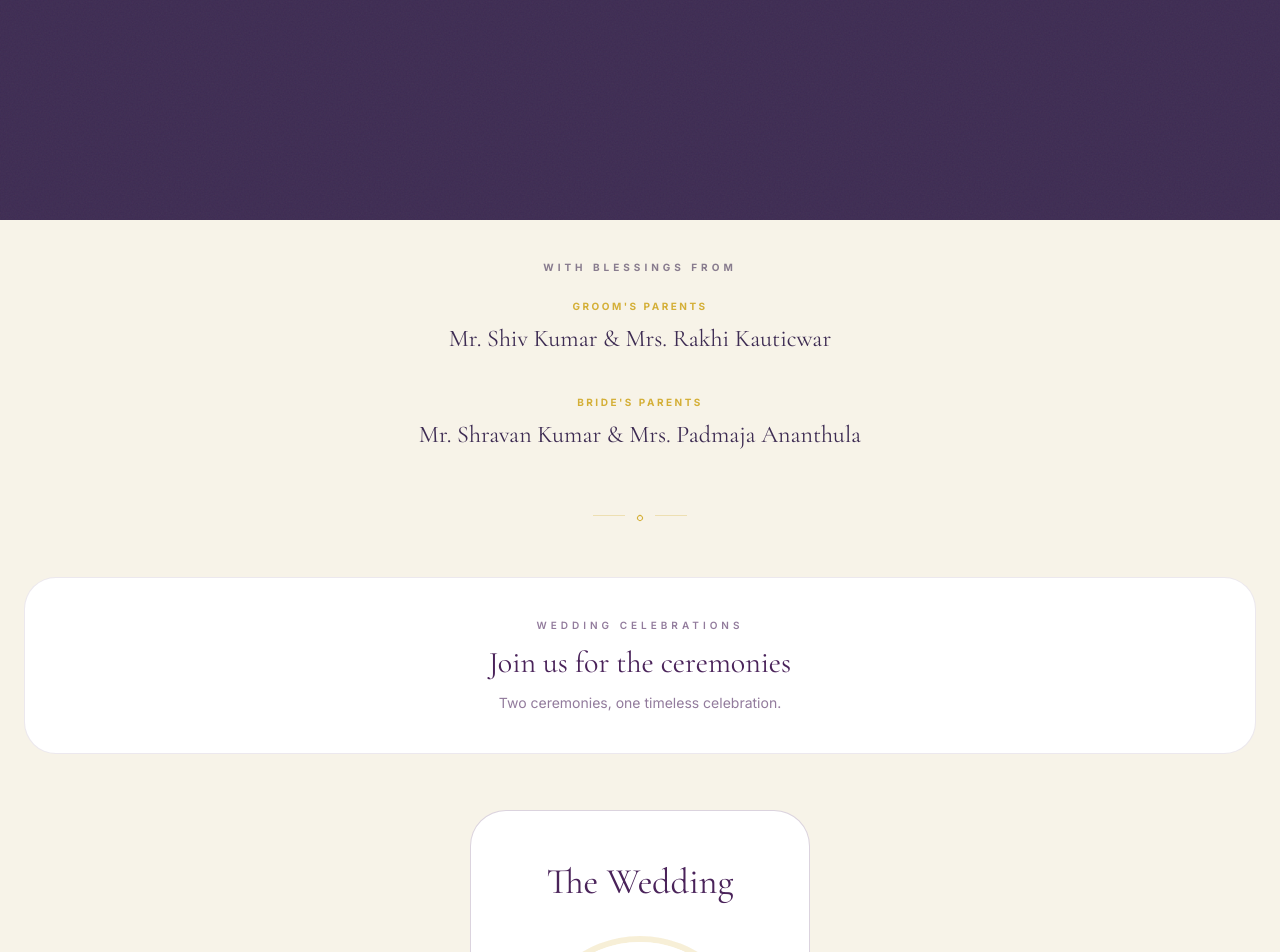
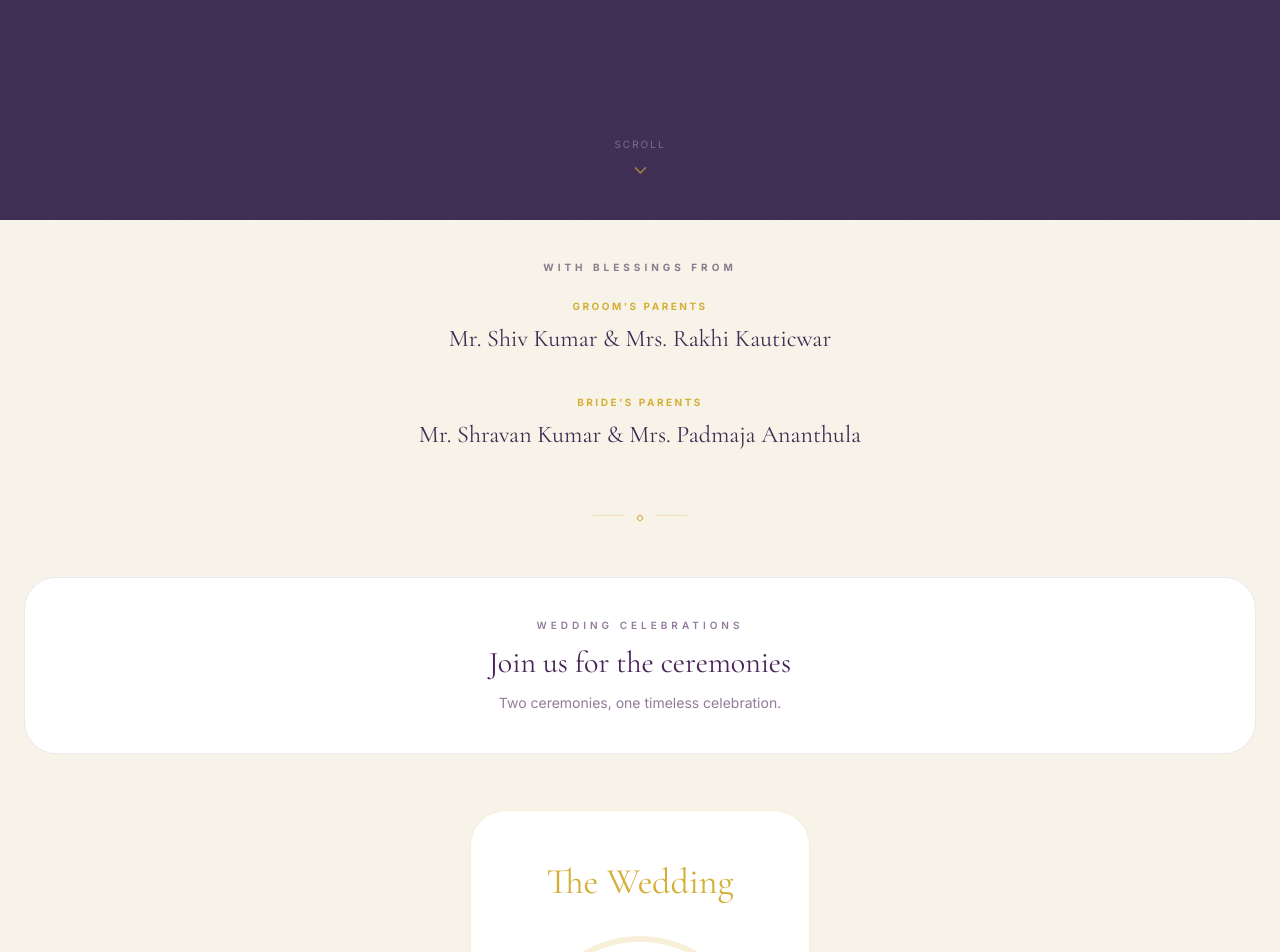
Before and after one commit to pruthvi2805/wedding-invite, a Next.js app: page / in a window 1280 px wide. Shown: the part 580-1532 px from the top of the page. Built offline with nearby package versions, Linux system fonts and the light colour scheme.

Commit message:
feat: align event headers and add scroll indicator

```diff
--- a/src/app/page.tsx
+++ b/src/app/page.tsx
@@ -100,7 +100,7 @@ export default function Home() {
                         venueName={events.wedding.venue}
                         address={events.wedding.address}
                         googleMapsUrl={events.wedding.googleMapsUrl}
-                        accentColor="purple"
+                        accentColor="marigold"
                         icon={
                             <Image
                                 src="/images/wedding-caricature.jpg"
--- a/src/components/Hero.tsx
+++ b/src/components/Hero.tsx
@@ -48,10 +48,17 @@ export const Hero = ({
     }, [startDelay]);
 
     useEffect(() => {
-        if (!startHero) return;
-        const hintTimer = setTimeout(() => setShowScrollHint(false), 5000);
-        return () => clearTimeout(hintTimer);
-    }, [startHero]);
+        const handleScroll = () => {
+            if (window.scrollY > 50) {
+                setShowScrollHint(false);
+            } else {
+                setShowScrollHint(true);
+            }
+        };
+
+        window.addEventListener("scroll", handleScroll);
+        return () => window.removeEventListener("scroll", handleScroll);
+    }, []);
 
     return (
         <section
@@ -102,9 +109,17 @@ export const Hero = ({
                 </div>
             </div>
 
-
-
-            {/* Transition Gradient */}
+            {/* Scroll Indicator */}
+            <div
+                className={`absolute bottom-8 left-1/2 -translate-x-1/2 transition-opacity duration-500 ${showScrollHint ? "opacity-100" : "opacity-0 pointer-events-none"}`}
+            >
+                <div className="flex flex-col items-center gap-2 animate-bounce">
+                    <span className="text-[10px] uppercase tracking-[0.2em] text-white/30 font-sans">
+                        Scroll
+                    </span>
+                    <ChevronDown className="text-gold/60" size={20} />
+                </div>
+            </div>
         </section>
     );
 };
```
